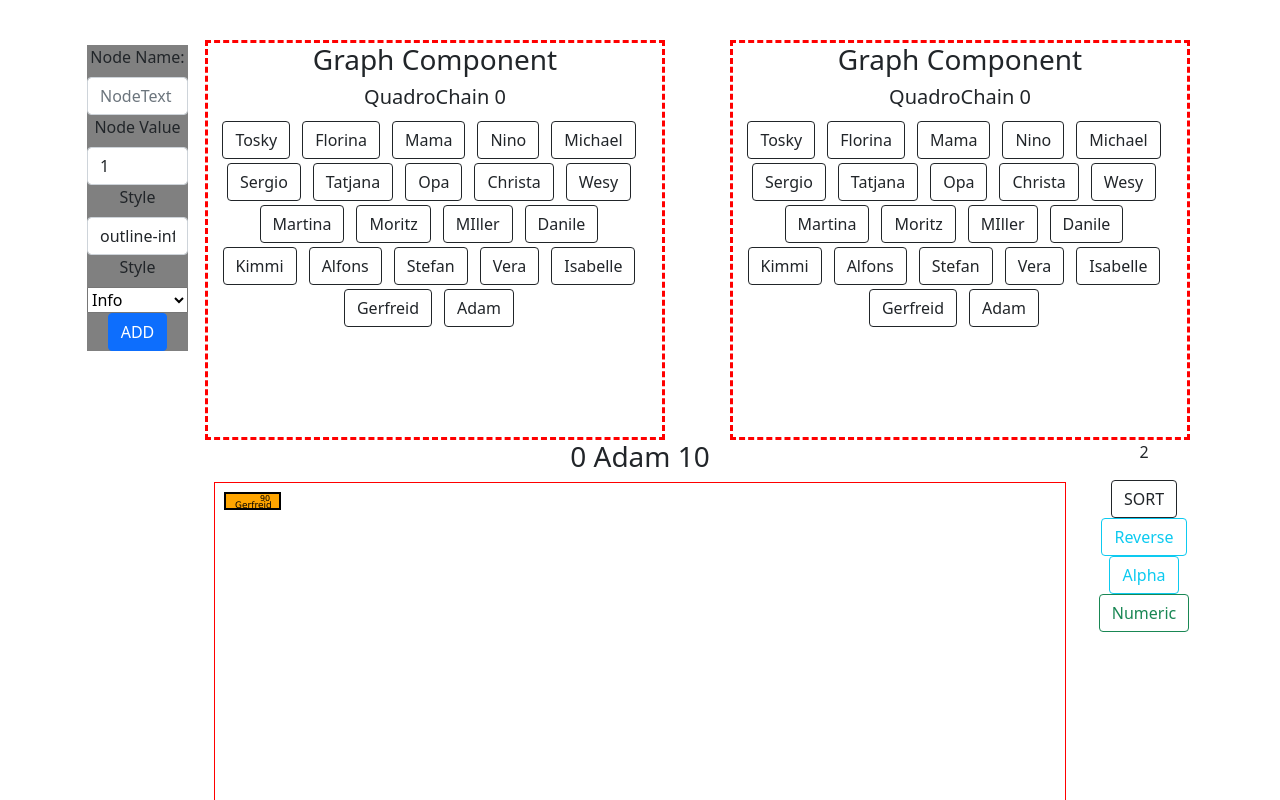
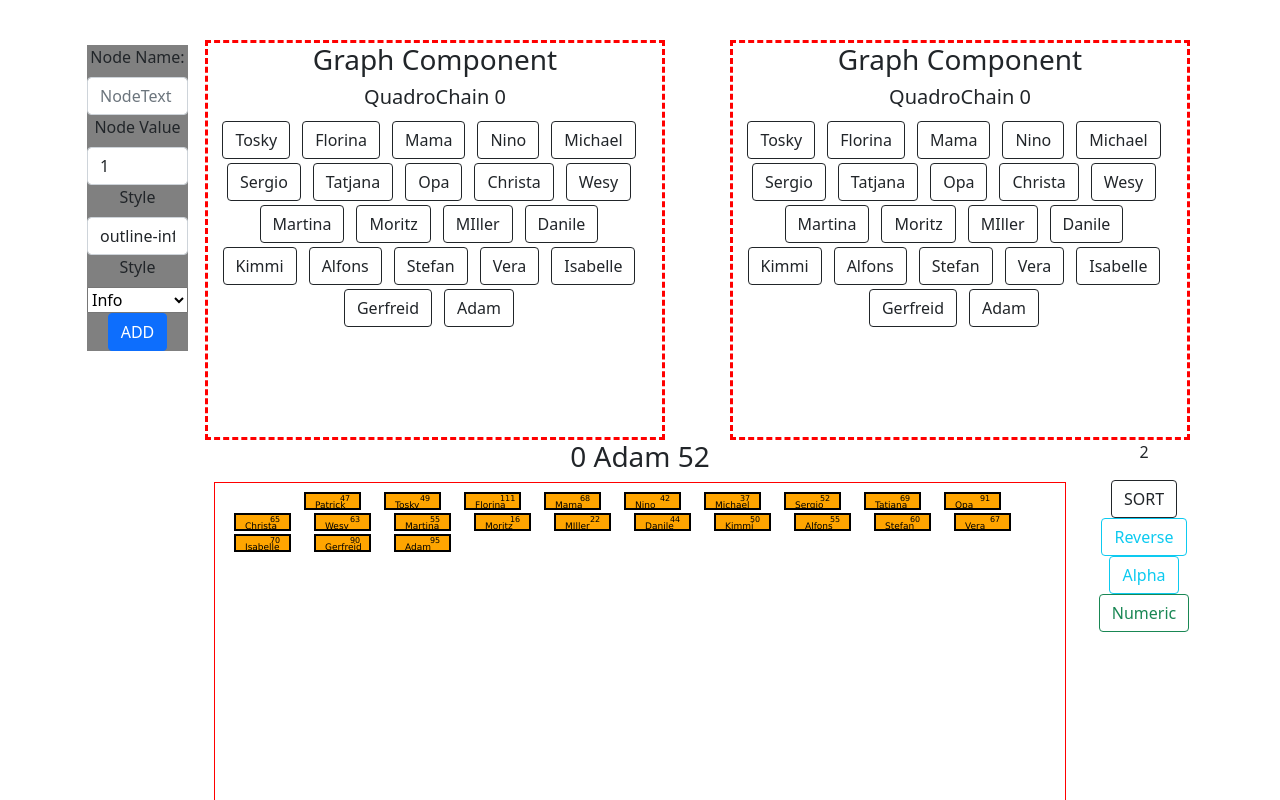
Before and after one commit to wertalp/quadro-chain, a React (Create React App) app: page / in a window 1280 px wide. Shown: the top 800 px of the page. Built offline with nearby package versions, Linux system fonts and the light colour scheme.

Commit message:
initial json fixed - not treebuild

```diff
--- a/src/App.tsx
+++ b/src/App.tsx
@@ -20,9 +20,9 @@
     let myChain       : BlockChain  = null ;
     let isLoading     : boolean     = true ;
     let isTest        : boolean     = true ;
-    let position      : Point  = { xPos: 10, yPos :20};
+    let position      : Point  = { xPos: 30, yPos :20};
     let startCounter  : number = 1  ;
-    let hspacer       : number = 80 ;
+    let hspacer       : number = 10 ;
     let loadedData    : NodeData[] = [] ;
 
 
@@ -54,7 +54,7 @@
             myNode = MAPPING.mapJsonToShapeNode(item.label , item.amount ) ;
             myChain.addnextNode(myNode);
           });
-        setChain(myChain) ;
+            setChain(myChain) ;
       }
     };
       initSetup() ;
--- a/src/components/Canvas.tsx
+++ b/src/components/Canvas.tsx
@@ -37,7 +37,7 @@
 
       const updateBoard = (ctx : any) => {
         if (chain) {
-          while ( node.nextNode ) {
+          while ( node ) {
             node.draw(ctx);
             node = node.nextNode ;
 
--- a/src/data-models/index-models.ts
+++ b/src/data-models/index-models.ts
@@ -96,13 +96,10 @@
             else {
                  xPos = this.preNode.position.xPos + NODE.WIDTH + 25;
                  this.position.yPos = this.preNode.position.yPos ;
-
-                 xPos = this.position.xPos ;
-                 yPos = this.position.yPos ;
-
+                 yPos = this.preNode.position.yPos ;
             }
 
-             this.position.xPos = xPos ;
+                 this.position.xPos = xPos ;
 
 
             if ( xPos + NODE.WIDTH+40 > sizeWidth){
```
